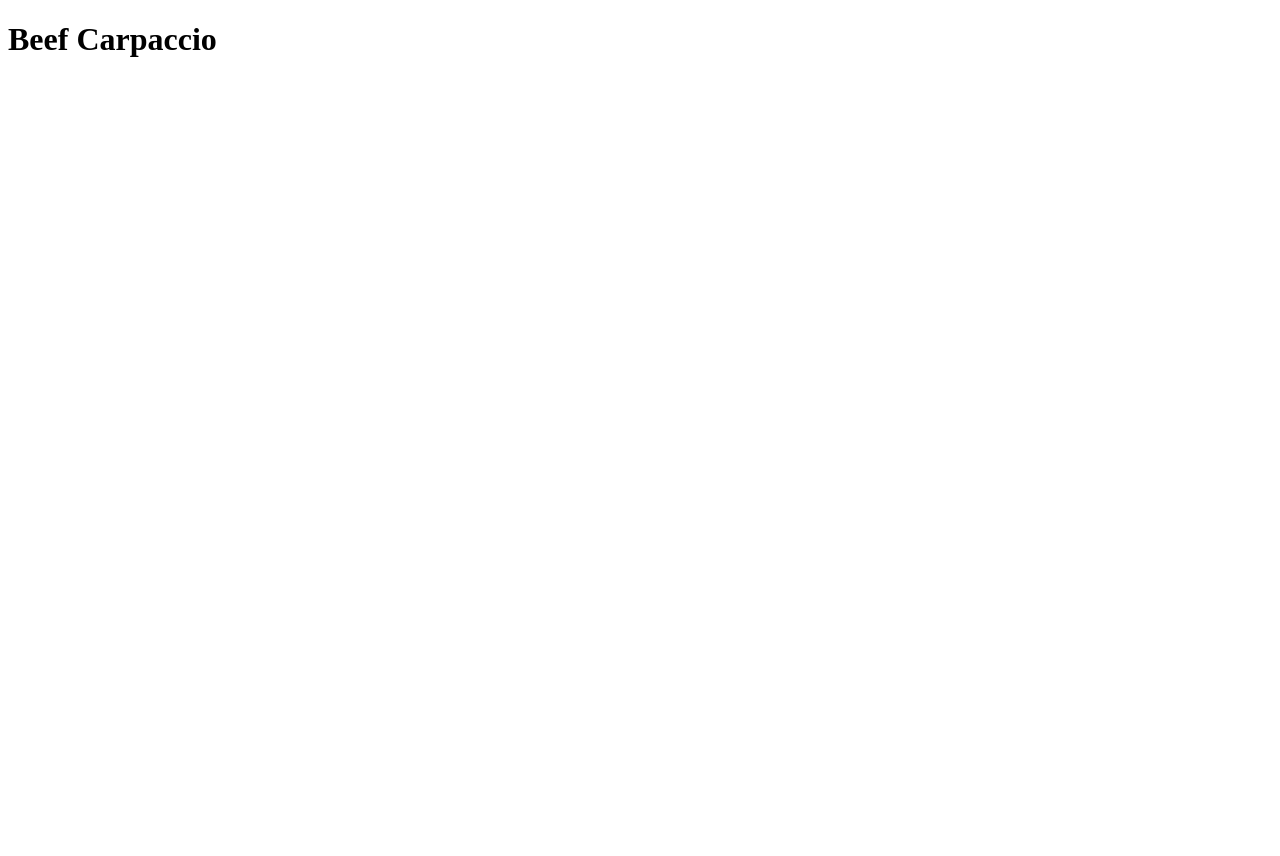
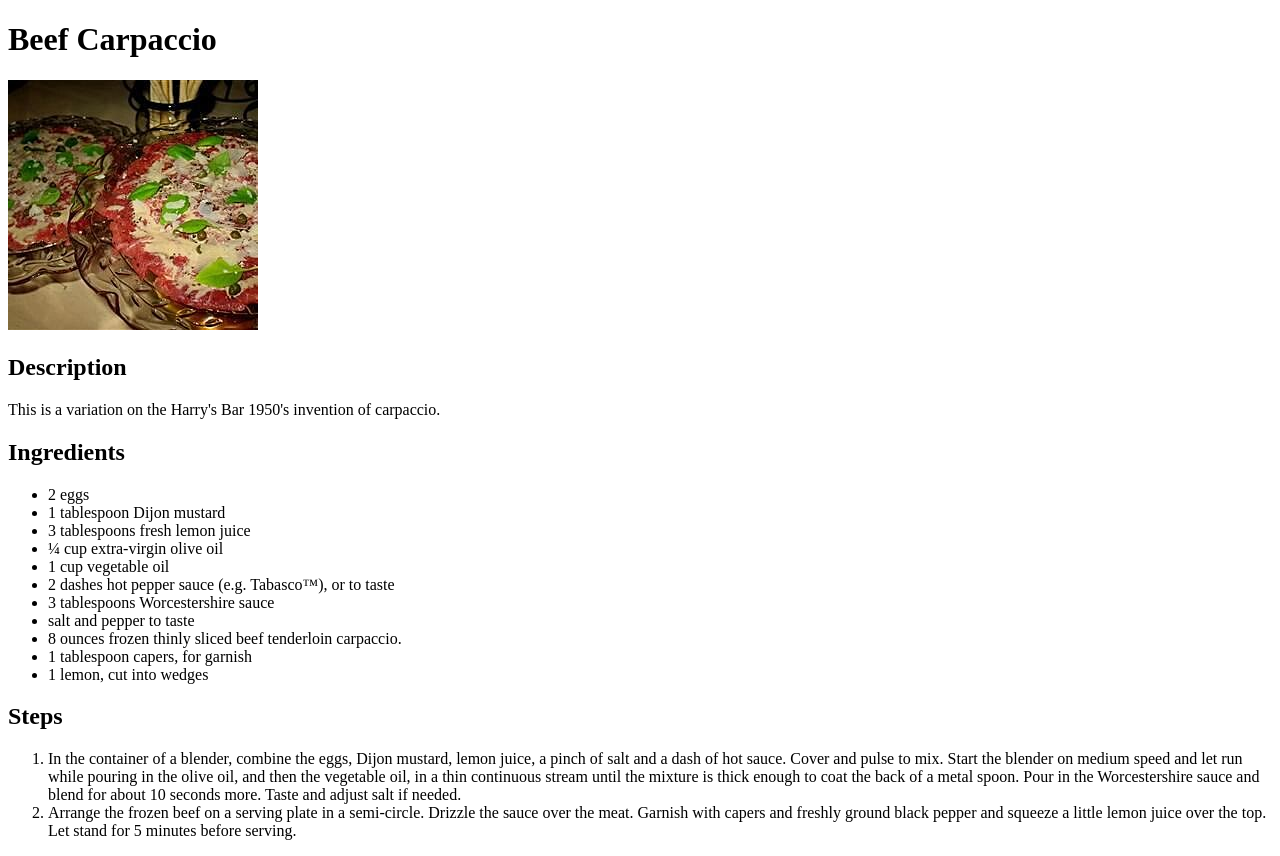
Before and after one commit to HansG26/odin-recipes, a plain HTML site: page recipes/carpaccio.html in a window 1280 px wide. Before the commit the page ends 800 px from the top, so only its background shows below. Drawn offline with Linux system fonts and the light colour scheme.

Commit message:
add content 'Beef Carpaccio' recipe page

```diff
--- a/recipes/carpaccio.html
+++ b/recipes/carpaccio.html
@@ -7,5 +7,40 @@
 
     <body>
         <h1>Beef Carpaccio</h1>
+        <img src="../img/carpaccio.jpg" alt="Two delicious looking carpaccio's served on a plate">
+
+        <h2>Description</h2>
+        <p>
+            This is a variation on the Harry's Bar 1950's invention of carpaccio.
+        </p>
+
+        <h2>Ingredients</h2>
+        <ul>
+            <li>2 eggs</li>
+            <li>1 tablespoon Dijon mustard</li>
+            <li>3 tablespoons fresh lemon juice</li>
+            <li>¼ cup extra-virgin olive oil</li>
+            <li>1 cup vegetable oil</li>
+            <li>2 dashes hot pepper sauce (e.g. Tabasco™), or to taste</li>
+            <li>3 tablespoons Worcestershire sauce</li>
+            <li>salt and pepper to taste</li>
+            <li>8 ounces frozen thinly sliced beef tenderloin carpaccio.</li>
+            <li>1 tablespoon capers, for garnish</li>
+            <li>1 lemon, cut into wedges</li>
+        </ul>
+
+        <h2>Steps</h2>
+        <ol>
+            <li>
+                In the container of a blender, combine the eggs, Dijon mustard, lemon juice, a pinch of salt and a dash of hot sauce.
+                Cover and pulse to mix. Start the blender on medium speed and let run while pouring in the olive oil, and then the
+                vegetable oil, in a thin continuous stream until the mixture is thick enough to coat the back of a metal spoon. Pour in
+                the Worcestershire sauce and blend for about 10 seconds more. Taste and adjust salt if needed.
+            </li>
+            <li>
+                Arrange the frozen beef on a serving plate in a semi-circle. Drizzle the sauce over the meat. Garnish with capers and
+                freshly ground black pepper and squeeze a little lemon juice over the top. Let stand for 5 minutes before serving.
+            </li>
+        </ol>
     </body>
 </html>
```
Also changed, not shown: img/carpaccio.jpg (added).
